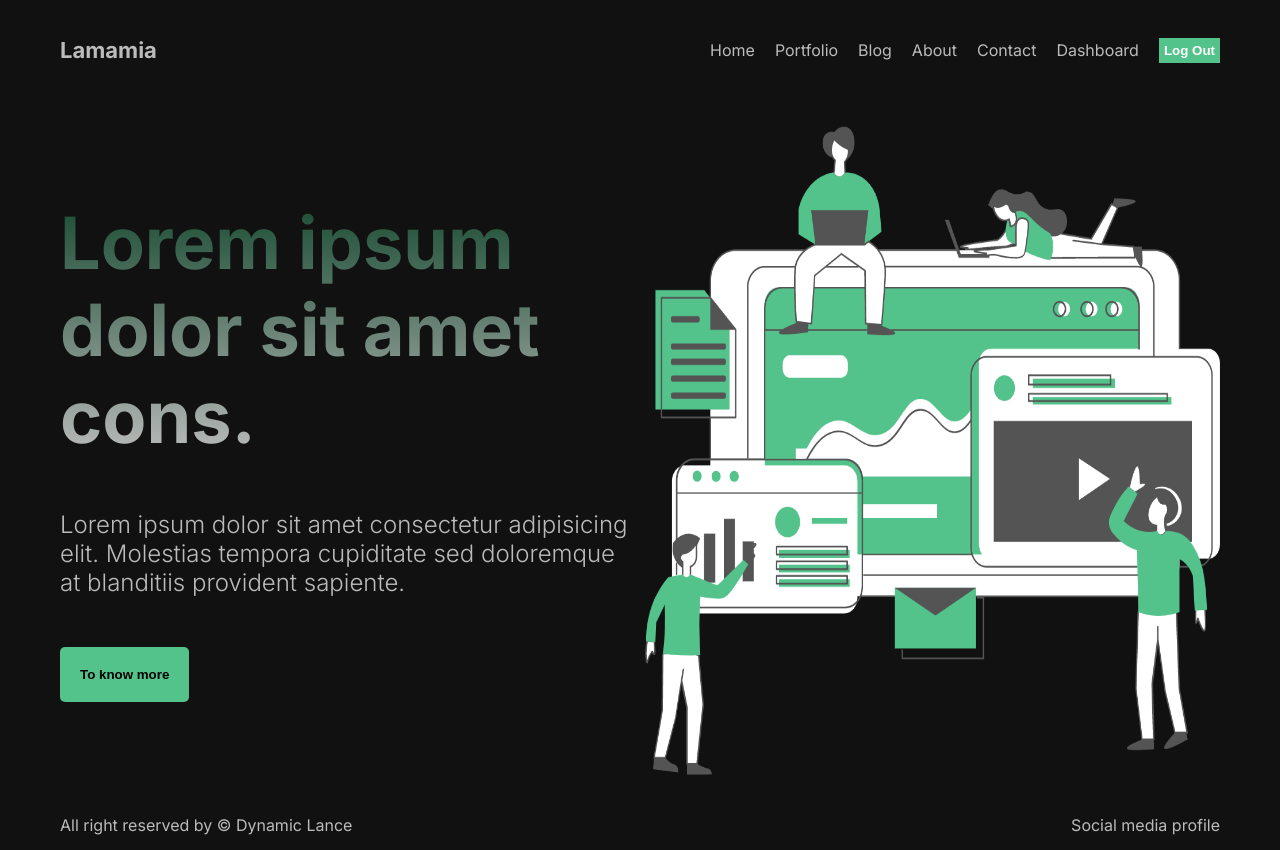
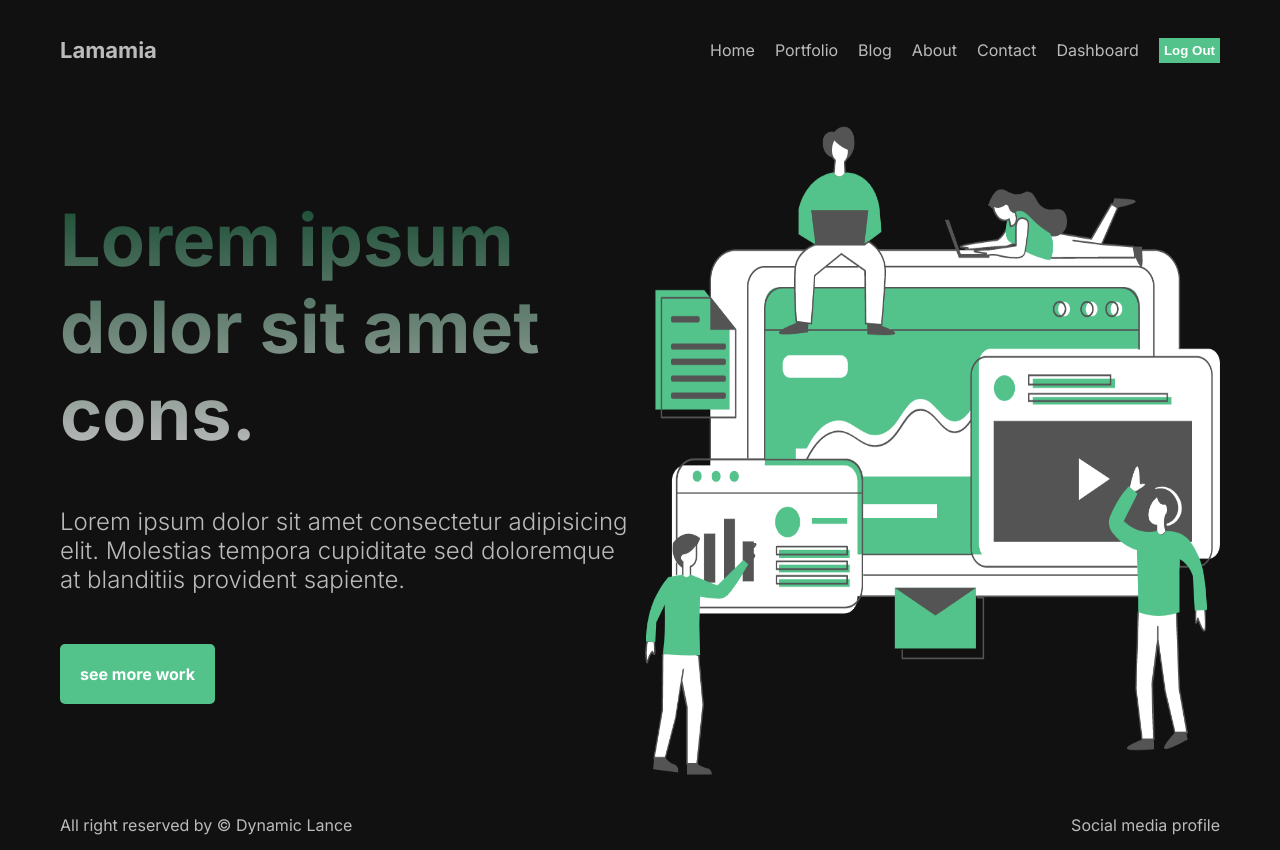
Before and after one commit to dynamiclance/lamamia-full-stack-app, a Next.js app: page / in a window 1280 px wide. Built offline with nearby package versions, Linux system fonts and the light colour scheme.

Commit message:
button component design done

```diff
--- a/src/app/page.jsx
+++ b/src/app/page.jsx
@@ -1,6 +1,7 @@
 import Image from 'next/image';
 import styles from './page.module.css';
 import Hero from "public/hero.png"
+import Button from '@/components/Button/Button';
 
 export default function Home() {
   return (
@@ -8,7 +9,7 @@
       <div className={styles.item}>
         <h2 className={styles.title}>Lorem ipsum dolor sit amet cons.</h2>
         <p className={styles.description}>Lorem ipsum dolor sit amet consectetur adipisicing elit. Molestias tempora cupiditate sed doloremque at blanditiis provident sapiente.</p>
-        <button className={styles.btn}>To know more</button>
+        <Button url="/portfolio" text="see more work" />
       </div>
       <div className={styles.item}>
         <Image src={Hero} className={styles.img}/>
--- a/src/app/page.module.css
+++ b/src/app/page.module.css
@@ -23,16 +23,6 @@
   font-weight: 300;
 }
 
-.btn {
-  background-color: #53c28b;
-  padding: 20px;
-  cursor: pointer;
-  font-weight: 700;
-  border: none;
-  border-radius: 5px;
-  width: max-content;
-
-}
 .img{
   width: 100%;
   height: 700px;
--- /dev/null
+++ b/src/components/Button/Button.jsx
@@ -0,0 +1,13 @@
+import React from 'react';
+import styles from "./Button.module.css";
+import Link from 'next/link';
+
+const Button = ({url, text}) => {
+  return (
+    <Link href={url}>
+        <div className={styles.container}>{text}</div>
+    </Link>
+  )
+}
+
+export default Button
--- /dev/null
+++ b/src/components/Button/Button.module.css
@@ -0,0 +1,10 @@
+.container {
+    background-color: #53c28b;
+    padding: 20px;
+    cursor: pointer;
+    font-weight: 700;
+    border: none;
+    border-radius: 5px;
+    width: max-content;
+    color: #fff;
+}
```
